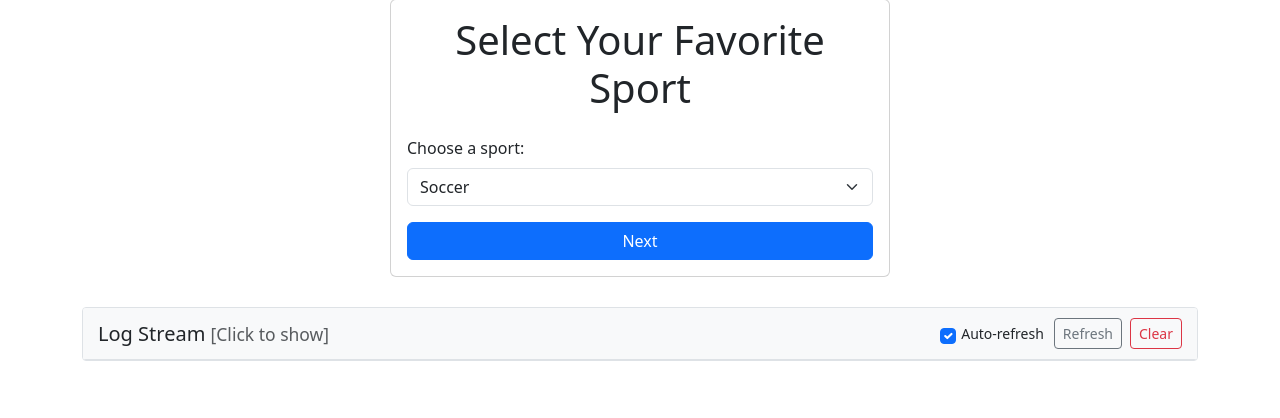
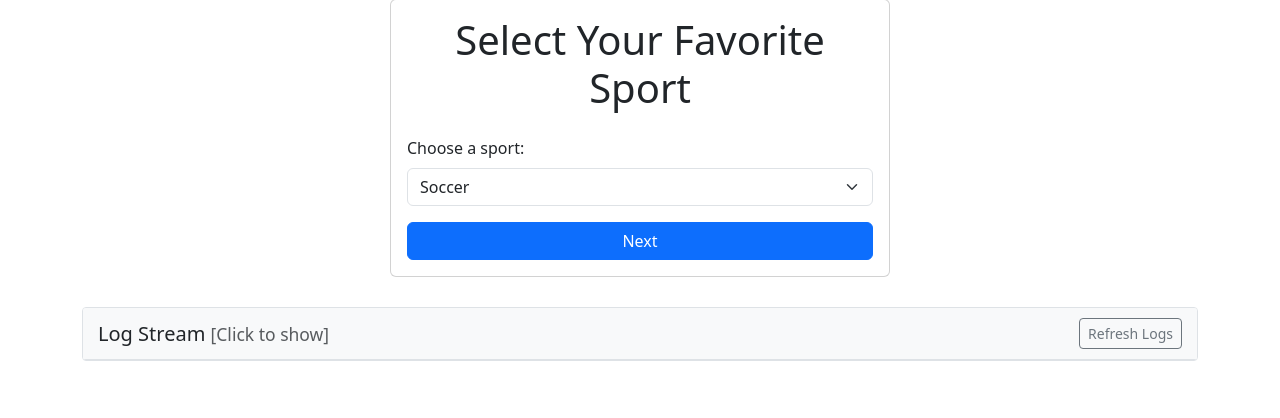
Before and after one commit to graysearch/djangowithllm, a Django app: page / in a window 1280 px wide. Shown: the part 105-523 px from the top of the page. Run offline with Django 4.2, Linux system fonts and the light colour scheme.

Commit message:
minmal log changes

```diff
--- a/sports/templates/sports/base.html
+++ b/sports/templates/sports/base.html
@@ -12,20 +12,13 @@
     <link rel="stylesheet" href="{% static 'css/custom.css' %}">
     <style>
         /* Log container styles */
-        #logContainer {
+        #logFrame {
+            width: 100%;
             height: 200px;
-            overflow-y: auto;
             background-color: #f8f9fa;
-            font-family: monospace;
-            font-size: 0.9rem;
-            padding: 10px;
             border: 1px solid #dee2e6;
             border-radius: 4px;
-        }
-
-        .log-entry {
-            margin: 0;
-            padding: 2px 0;
+            font-family: monospace;
         }
 
         .log-section {
@@ -52,18 +45,6 @@
         .collapsed .log-content {
             display: none;
         }
-
-        .auto-refresh-toggle {
-            display: flex;
-            align-items: center;
-            margin-right: 10px;
-        }
-
-        .auto-refresh-toggle label {
-            margin-left: 5px;
-            margin-bottom: 0;
-            font-size: 0.875rem;
-        }
     </style>
 </head>
 
@@ -83,17 +64,14 @@
         <div class="log-section collapsed" id="logSection">
             <div class="log-header" id="logToggle">
                 <h5 class="mb-0">Log Stream <small id="logStatus" class="text-muted">[Click to show]</small></h5>
-                <div class="d-flex align-items-center">
-                    <div class="auto-refresh-toggle">
-                        <input type="checkbox" class="form-check-input" id="autoRefreshToggle" checked>
-                        <label class="form-check-label" for="autoRefreshToggle">Auto-refresh</label>
-                    </div>
-                    <button id="refreshLogBtn" class="btn btn-sm btn-outline-secondary">Refresh</button>
-                    <button id="clearLogBtn" class="btn btn-sm btn-outline-danger ms-2">Clear</button>
+                <div>
+                    <form method="get" target="logFrame" action="http://127.0.0.1:8001/logfile.log">
+                        <button type="submit" class="btn btn-sm btn-outline-secondary">Refresh Logs</button>
+                    </form>
                 </div>
             </div>
             <div class="log-content">
-                <div id="logContainer">Loading logs...</div>
+                <iframe name="logFrame" id="logFrame" src="http://127.0.0.1:8001/logfile.log"></iframe>
             </div>
         </div>
     </div>
@@ -101,19 +79,12 @@
     <!-- Bootstrap Bundle with Popper -->
     <script src="https://cdn.jsdelivr.net/npm/bootstrap@5.3.0/dist/js/bootstrap.bundle.min.js"></script>
 
-    <!-- Log section JavaScript -->
+    <!-- Only minimal JavaScript for toggling log visibility -->
     <script>
         document.addEventListener('DOMContentLoaded', function () {
             const logSection = document.getElementById('logSection');
-            const logContainer = document.getElementById('logContainer');
             const logToggle = document.getElementById('logToggle');
             const logStatus = document.getElementById('logStatus');
-            const refreshLogBtn = document.getElementById('refreshLogBtn');
-            const clearLogBtn = document.getElementById('clearLogBtn');
-            const autoRefreshToggle = document.getElementById('autoRefreshToggle');
-
-            let refreshInterval = null;
-            let logLines = new Set(); // Store unique log lines
 
             // Toggle log visibility
             logToggle.addEventListener('click', function () {
@@ -121,96 +92,11 @@
 
                 if (logSection.classList.contains('collapsed')) {
                     logStatus.textContent = '[Click to show]';
-                    // Stop auto-refresh when collapsed
-                    stopAutoRefresh();
                 } else {
                     logStatus.textContent = '[Click to hide]';
-                    // Clear the log container and set when expanding
-                    logContainer.innerHTML = '';
-                    logLines.clear();
-                    fetchLogs(); // Get fresh logs
-
-                    // Start auto-refresh if enabled
-                    if (autoRefreshToggle.checked) {
-                        startAutoRefresh();
-                    }
+                    // Refresh the iframe when showing logs
+                    document.getElementById('logFrame').src = document.getElementById('logFrame').src;
                 }
-            });
-
-            // Function to fetch logs
-            function fetchLogs() {
-                fetch('http://127.0.0.1:8001/logfile.log')
-                    .then(response => response.text())
-                    .then(data => {
-                        if (data && data.trim()) {
-                            const lines = data.split('\n');
-                            let hasNewLines = false;
-
-                            // Process each line
-                            lines.forEach(line => {
-                                if (line.trim() && !logLines.has(line)) {
-                                    logLines.add(line);
-                                    hasNewLines = true;
-
-                                    const logLine = document.createElement('div');
-                                    logLine.textContent = line;
-                                    logContainer.appendChild(logLine);
-                                }
-                            });
-
-                            // Only scroll if we added new content
-                            if (hasNewLines) {
-                                logContainer.scrollTop = logContainer.scrollHeight;
-                            }
-                        } else if (logContainer.children.length === 0) {
-                            logContainer.textContent = 'No log entries found.';
-                        }
-                    })
-                    .catch(error => {
-                        logContainer.textContent = 'Error loading logs: ' + error.message;
-                        console.error('Error fetching logs:', error);
-                    });
-            }
-
-            // Start auto-refresh
-            function startAutoRefresh() {
-                // Clear any existing interval first
-                stopAutoRefresh();
-
-                // Set new interval to refresh every 1 second
-                refreshInterval = setInterval(fetchLogs, 1000);
-            }
-
-            // Stop auto-refresh
-            function stopAutoRefresh() {
-                if (refreshInterval) {
-                    clearInterval(refreshInterval);
-                    refreshInterval = null;
-                }
-            }
-
-            // Auto-refresh toggle
-            autoRefreshToggle.addEventListener('change', function (e) {
-                e.stopPropagation(); // Prevent toggling when clicking the checkbox
-
-                if (this.checked && !logSection.classList.contains('collapsed')) {
-                    startAutoRefresh();
-                } else {
-                    stopAutoRefresh();
-                }
-            });
-
-            // Manual refresh button
-            refreshLogBtn.addEventListener('click', function (e) {
-                e.stopPropagation(); // Prevent toggling when clicking the button
-                fetchLogs();
-            });
-
-            // Clear button
-            clearLogBtn.addEventListener('click', function (e) {
-                e.stopPropagation(); // Prevent toggling when clicking the button
-                logContainer.innerHTML = '<div class="text-muted">Log display cleared. Click Refresh to see logs again.</div>';
-                logLines.clear(); // Reset the tracked lines
             });
         });
     </script>
```
